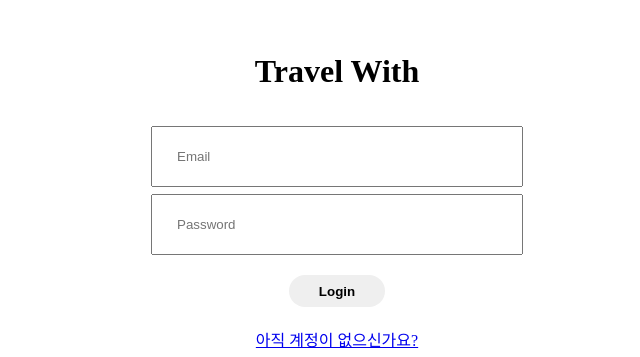
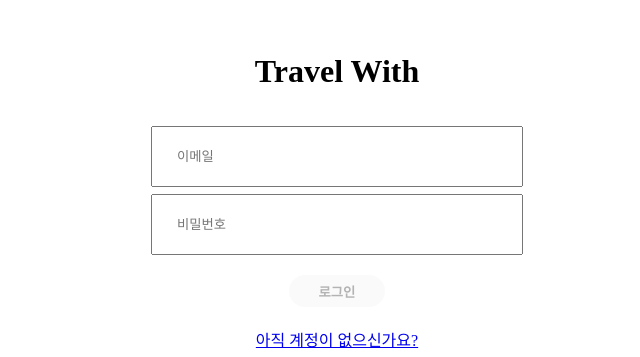
Before and after one commit to HayoungJ/Travel-With, a React (Create React App) app: page / in a window 1280 px wide. Shown: the part 107-464 px from the top of the page, without its empty margins (303-943 px from the left). Built offline with nearby package versions, Linux system fonts and the light colour scheme; the HTML template or start-up script is replaced by a standard one.

Commit message:
Sync: sync email/google login with firebase auth

```diff
--- a/src/components/login/login.jsx
+++ b/src/components/login/login.jsx
@@ -1,8 +1,43 @@
 import React from 'react';
-import { Link } from 'react-router-dom';
+import { useState } from 'react';
+import { Link, useNavigate } from 'react-router-dom';
 import styles from './login.module.css';
 
-const Login = (props) => {
+const Login = ({ authService }) => {
+  const [inputs, setInputs] = useState({
+    email: '',
+    password: '',
+  });
+  const [isDisabled, setIsDisabled] = useState(true);
+
+  const navigate = useNavigate();
+
+  const onEmailLogin = async () => {
+    const userId = await authService.emailLogin(inputs.email, inputs.password);
+    userId && goToTravel(userId);
+  };
+
+  const onSnsLogin = async (event) => {
+    const userId = await authService.snsLogin(event.target.name);
+    userId && goToTravel(userId);
+  };
+
+  const goToTravel = (userId) => {
+    navigate('/travel', { state: { id: userId } });
+  };
+
+  const handleChange = (event) => {
+    event.target.value = event.target.value.trim();
+    const updatedInputs = { ...inputs };
+    updatedInputs[event.target.name] = event.target.value;
+    const updatedIsDisabled =
+      updatedInputs.email === '' || updatedInputs.password === ''
+        ? true
+        : false;
+    setInputs(updatedInputs);
+    setIsDisabled(updatedIsDisabled);
+  };
+
   return (
     <div className={styles.container}>
       <div className={styles.box}>
@@ -10,13 +45,27 @@ const Login = (props) => {
           <span className={'logo-style'}>Travel With</span>
         </h1>
         <section className={styles.login}>
-          <input className={styles.input} type="text" placeholder="Email" />
           <input
             className={styles.input}
+            name="email"
+            type="text"
+            placeholder="이메일"
+            onChange={handleChange}
+          />
+          <input
+            className={styles.input}
+            name="password"
             type="password"
-            placeholder="Password"
+            placeholder="비밀번호"
+            onChange={handleChange}
           />
-          <button className={styles.button}>Login</button>
+          <button
+            className={styles.button}
+            onClick={onEmailLogin}
+            disabled={isDisabled}
+          >
+            로그인
+          </button>
           <Link to="register" className={styles['link-button']}>
             아직 계정이 없으신가요?
           </Link>
@@ -24,7 +73,13 @@ const Login = (props) => {
         <section className={styles.sns}>
           <ul className={styles['sns-container']}>
             <li>
-              <button className={styles['sns-button']}>Google</button>
+              <button
+                className={styles['sns-button']}
+                name="google"
+                onClick={onSnsLogin}
+              >
+                Google
+              </button>
             </li>
           </ul>
         </section>
```
